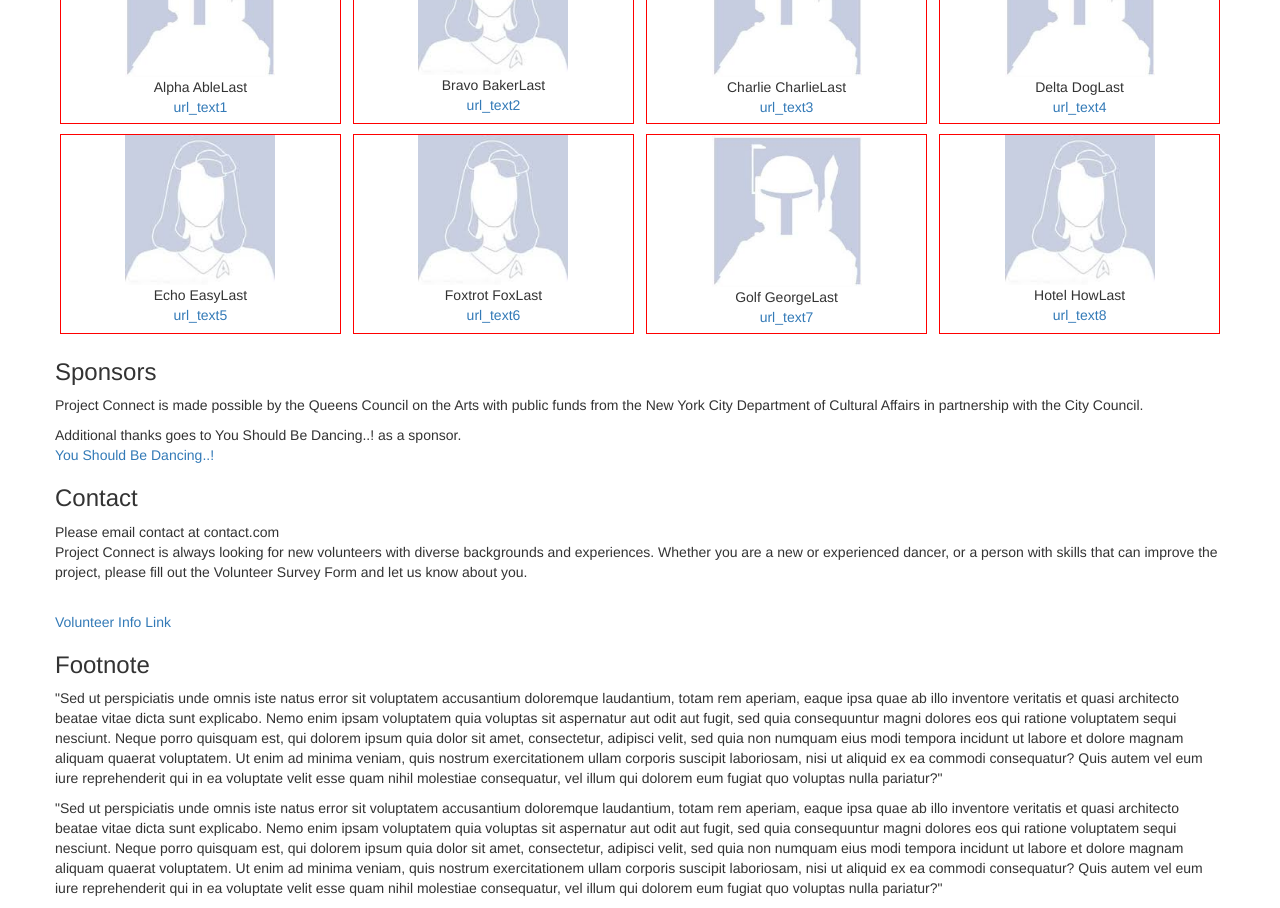
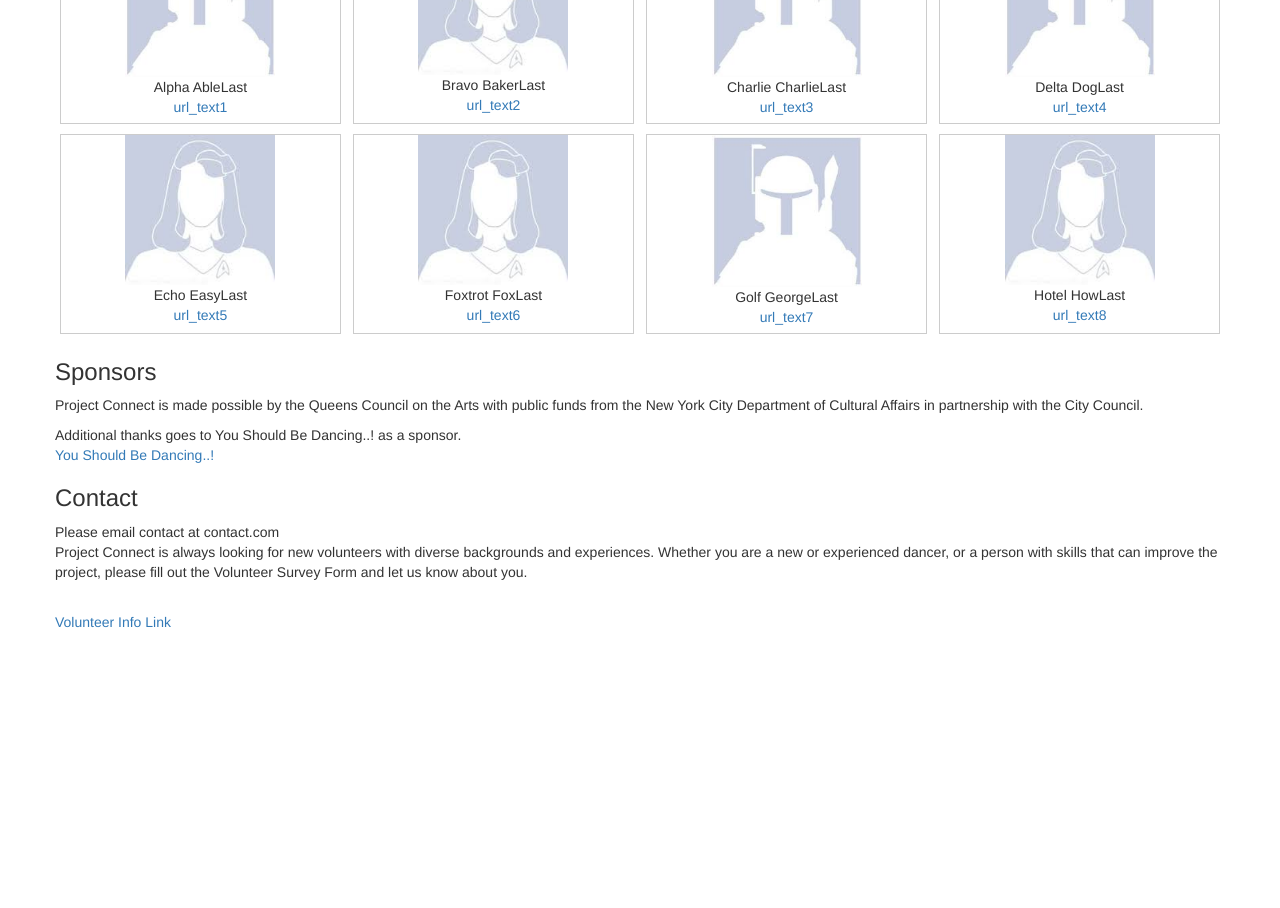
Before and after one commit to jakepark/pc-react, a React (Create React App) app: page / in a window 1280 px wide. Shown: the part 700-1608 px from the top of the page. After the commit the page ends 1332 px from the top, so only its background shows below. Built offline with nearby package versions, Linux system fonts and the light colour scheme; a web font is replaced by a local one.

Commit message:
update stuff

```diff
--- a/src/App.css
+++ b/src/App.css
@@ -59,7 +59,7 @@
   flex-wrap: wrap;
   justify-content: space-between; }
   #root .dancers-list .dancer {
-    border: 1px solid red;
+    border: 1px solid #cccccc;
     flex: 0 0 24%;
     min-height: 200px;
     text-align: center;
--- a/src/App.js
+++ b/src/App.js
@@ -105,9 +105,6 @@
             <p>Project Connect is always looking for new volunteers with diverse backgrounds and experiences.  Whether you are a new or experienced dancer, or a person with skills that can improve the project,  please fill out the Volunteer Survey Form and let us know about you.</p><br></br>
 
             <a href="https://docs.google.com/forms/d/e/1FAIpQLSeLOy0cQ52jtyZE0qnh3MsYjUyWqlpGONHVBgkMVVeHe6wFRg/viewform?usp=sf_link">Volunteer Info Link</a>
-          <h1>Footnote</h1>
-          <p>"Sed ut perspiciatis unde omnis iste natus error sit voluptatem accusantium doloremque laudantium, totam rem aperiam, eaque ipsa quae ab illo inventore veritatis et quasi architecto beatae vitae dicta sunt explicabo. Nemo enim ipsam voluptatem quia voluptas sit aspernatur aut odit aut fugit, sed quia consequuntur magni dolores eos qui ratione voluptatem sequi nesciunt. Neque porro quisquam est, qui dolorem ipsum quia dolor sit amet, consectetur, adipisci velit, sed quia non numquam eius modi tempora incidunt ut labore et dolore magnam aliquam quaerat voluptatem. Ut enim ad minima veniam, quis nostrum exercitationem ullam corporis suscipit laboriosam, nisi ut aliquid ex ea commodi consequatur? Quis autem vel eum iure reprehenderit qui in ea voluptate velit esse quam nihil molestiae consequatur, vel illum qui dolorem eum fugiat quo voluptas nulla pariatur?"</p>
-          <p>"Sed ut perspiciatis unde omnis iste natus error sit voluptatem accusantium doloremque laudantium, totam rem aperiam, eaque ipsa quae ab illo inventore veritatis et quasi architecto beatae vitae dicta sunt explicabo. Nemo enim ipsam voluptatem quia voluptas sit aspernatur aut odit aut fugit, sed quia consequuntur magni dolores eos qui ratione voluptatem sequi nesciunt. Neque porro quisquam est, qui dolorem ipsum quia dolor sit amet, consectetur, adipisci velit, sed quia non numquam eius modi tempora incidunt ut labore et dolore magnam aliquam quaerat voluptatem. Ut enim ad minima veniam, quis nostrum exercitationem ullam corporis suscipit laboriosam, nisi ut aliquid ex ea commodi consequatur? Quis autem vel eum iure reprehenderit qui in ea voluptate velit esse quam nihil molestiae consequatur, vel illum qui dolorem eum fugiat quo voluptas nulla pariatur?"</p>
 
 
         </main>
--- a/src/App.scss
+++ b/src/App.scss
@@ -90,7 +90,7 @@
     flex-wrap: wrap;
     justify-content: space-between;
     .dancer {
-      border: 1px solid red;
+      border: 1px solid #cccccc;
       flex: 0 0 24%;
       min-height: 200px;
       text-align: center;
```
